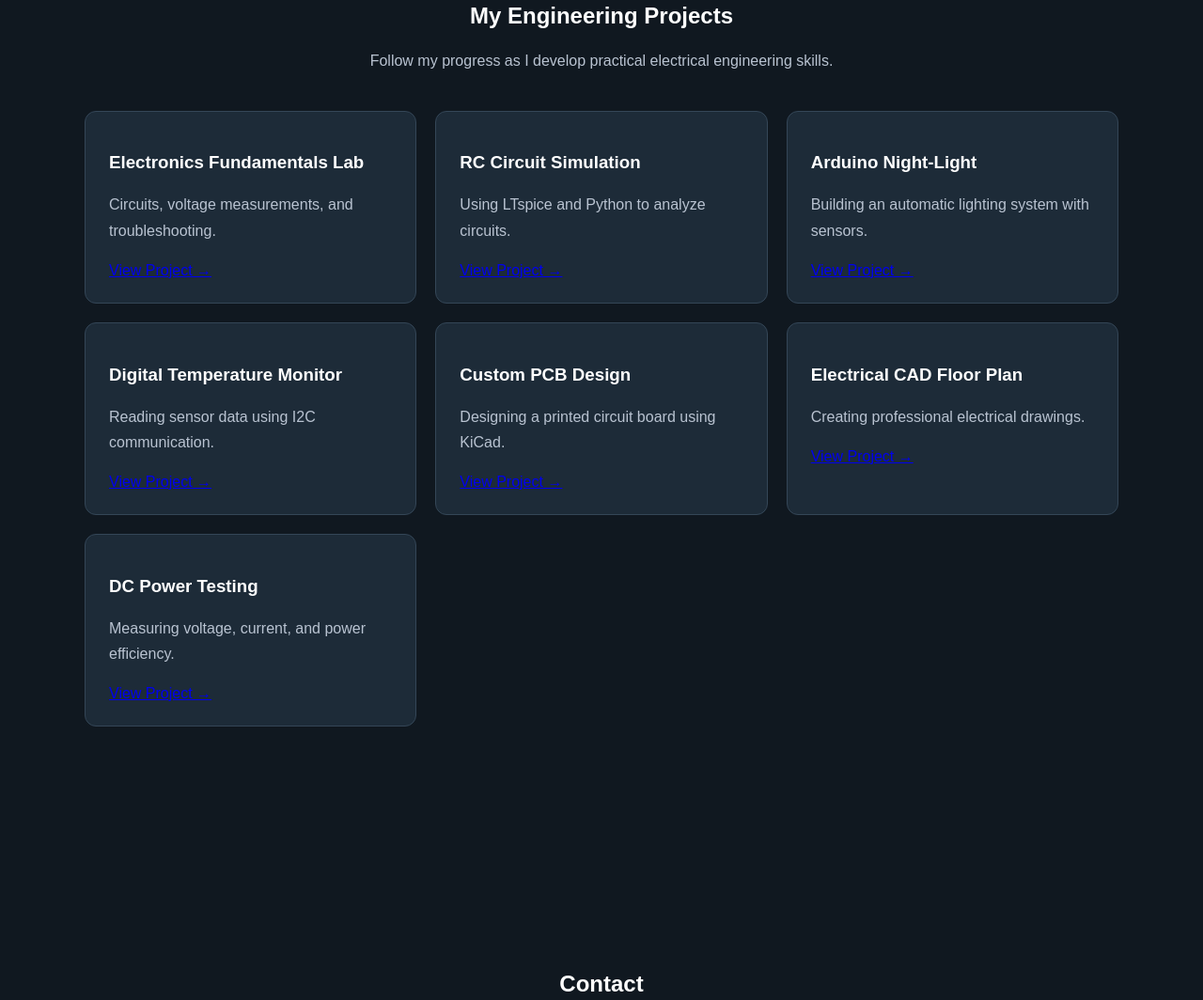
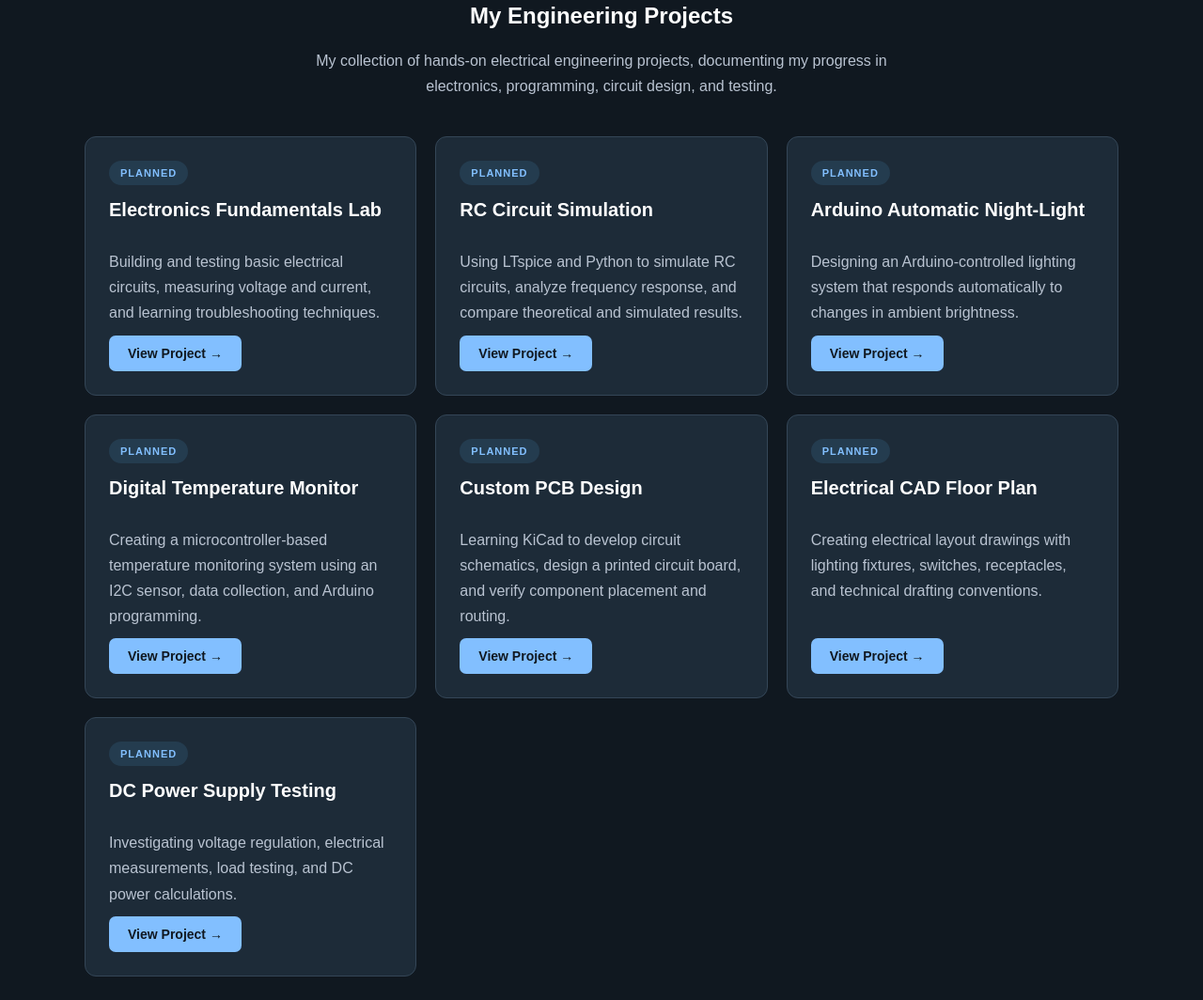
Before and after one commit to joshuaanderson-ee/joshuaanderson-ee.github.io, a plain HTML site: page index.html in a window 1280 px wide. Shown: the part 2025-3089 px from the top of the page at 94% size. Drawn offline with Linux system fonts and the light colour scheme.

Commit message:
Upgrade all seven project cards

```diff
--- a/index.html
+++ b/index.html
@@ -159,6 +159,62 @@
   }
 }
 
+
+/* Project status labels */
+
+.project-status {
+  display: inline-block;
+  background: #243c4f;
+  color: #82bfff;
+  font-size: 11px;
+  font-weight: bold;
+  letter-spacing: 1px;
+  padding: 7px 12px;
+  border-radius: 20px;
+  margin-bottom: 15px;
+}
+
+/* Blue project buttons */
+
+.project-button {
+  display: inline-block;
+  background: #82bfff;
+  color: #101820;
+  padding: 11px 20px;
+  margin-top: 15px;
+  border-radius: 7px;
+  text-decoration: none;
+  font-size: 14px;
+  font-weight: bold;
+  transition: background 0.2s;
+}
+
+.project-button:hover {
+  background: #b1d7ff;
+}
+
+/* Project card layout */
+
+.project-card {
+  display: flex;
+  flex-direction: column;
+  align-items: flex-start;
+}
+
+.project-card h3 {
+  font-size: 20px;
+  margin-top: 0;
+}
+
+.project-card p {
+  margin: 10px 0;
+  flex-grow: 1;
+}
+
+.project-card .project-button {
+  margin-top: auto;
+}
+
 </style>
 </head>
 <body>
@@ -268,66 +324,119 @@
   </div>
 </section>
 
+
 <section id="projects">
   <h2>My Engineering Projects</h2>
+
   <p>
-    Follow my progress as I develop practical
-    electrical engineering skills.
+    My collection of hands-on electrical engineering
+    projects, documenting my progress in electronics,
+    programming, circuit design, and testing.
   </p>
 
   <div class="project-grid">
 
-
+    <!-- PROJECT 1 -->
     <div class="project-card">
+      <span class="project-status">PLANNED</span>
       <h3>Electronics Fundamentals Lab</h3>
       <p>
-    Circuits, voltage measurements,
-    and troubleshooting.
+        Building and testing basic electrical circuits,
+        measuring voltage and current, and learning
+        troubleshooting techniques.
       </p>
-  <a href="electronics-fundamentals.html">
+      <a class="project-button" href="electronics-fundamentals.html">
         View Project →
       </a>
     </div>
 
-
+    <!-- PROJECT 2 -->
     <div class="project-card">
+      <span class="project-status">PLANNED</span>
       <h3>RC Circuit Simulation</h3>
-      <p>Using LTspice and Python to analyze circuits.</p>
-<a href="rc-circuit-simulation.html">View Project →</a>
+      <p>
+        Using LTspice and Python to simulate RC circuits,
+        analyze frequency response, and compare
+        theoretical and simulated results.
+      </p>
+      <a class="project-button" href="rc-circuit-simulation.html">
+        View Project →
+      </a>
     </div>
 
+    <!-- PROJECT 3 -->
     <div class="project-card">
-      <h3>Arduino Night-Light</h3>
-      <p>Building an automatic lighting system with sensors.</p>
-<a href="arduino-night-light.html">View Project →</a>
+      <span class="project-status">PLANNED</span>
+      <h3>Arduino Automatic Night-Light</h3>
+      <p>
+        Designing an Arduino-controlled lighting system
+        that responds automatically to changes in
+        ambient brightness.
+      </p>
+      <a class="project-button" href="arduino-night-light.html">
+        View Project →
+      </a>
     </div>
 
+    <!-- PROJECT 4 -->
     <div class="project-card">
+      <span class="project-status">PLANNED</span>
       <h3>Digital Temperature Monitor</h3>
-      <p>Reading sensor data using I2C communication.</p>
-<a href="temperature-monitor.html">View Project →</a>
+      <p>
+        Creating a microcontroller-based temperature
+        monitoring system using an I2C sensor,
+        data collection, and Arduino programming.
+      </p>
+      <a class="project-button" href="temperature-monitor.html">
+        View Project →
+      </a>
     </div>
 
+    <!-- PROJECT 5 -->
     <div class="project-card">
+      <span class="project-status">PLANNED</span>
       <h3>Custom PCB Design</h3>
-      <p>Designing a printed circuit board using KiCad.</p>
-<a href="custom-pcb.html">View Project →</a>
+      <p>
+        Learning KiCad to develop circuit schematics,
+        design a printed circuit board, and verify
+        component placement and routing.
+      </p>
+      <a class="project-button" href="custom-pcb.html">
+        View Project →
+      </a>
     </div>
 
+    <!-- PROJECT 6 -->
     <div class="project-card">
+      <span class="project-status">PLANNED</span>
       <h3>Electrical CAD Floor Plan</h3>
-      <p>Creating professional electrical drawings.</p>
-<a href="electrical-cad.html">View Project →</a>
+      <p>
+        Creating electrical layout drawings with
+        lighting fixtures, switches, receptacles,
+        and technical drafting conventions.
+      </p>
+      <a class="project-button" href="electrical-cad.html">
+        View Project →
+      </a>
     </div>
 
+    <!-- PROJECT 7 -->
     <div class="project-card">
-      <h3>DC Power Testing</h3>
-      <p>Measuring voltage, current, and power efficiency.</p>
-<a href="dc-power-testing.html">View Project →</a>
+      <span class="project-status">PLANNED</span>
+      <h3>DC Power Supply Testing</h3>
+      <p>
+        Investigating voltage regulation,
+        electrical measurements, load testing,
+        and DC power calculations.
+      </p>
+      <a class="project-button" href="dc-power-testing.html">
+        View Project →
+      </a>
     </div>
 
   </div>
 </section>
+
 
 
   <section id="contact">
```
Lines whose indentation alone changed are shown as unchanged.
